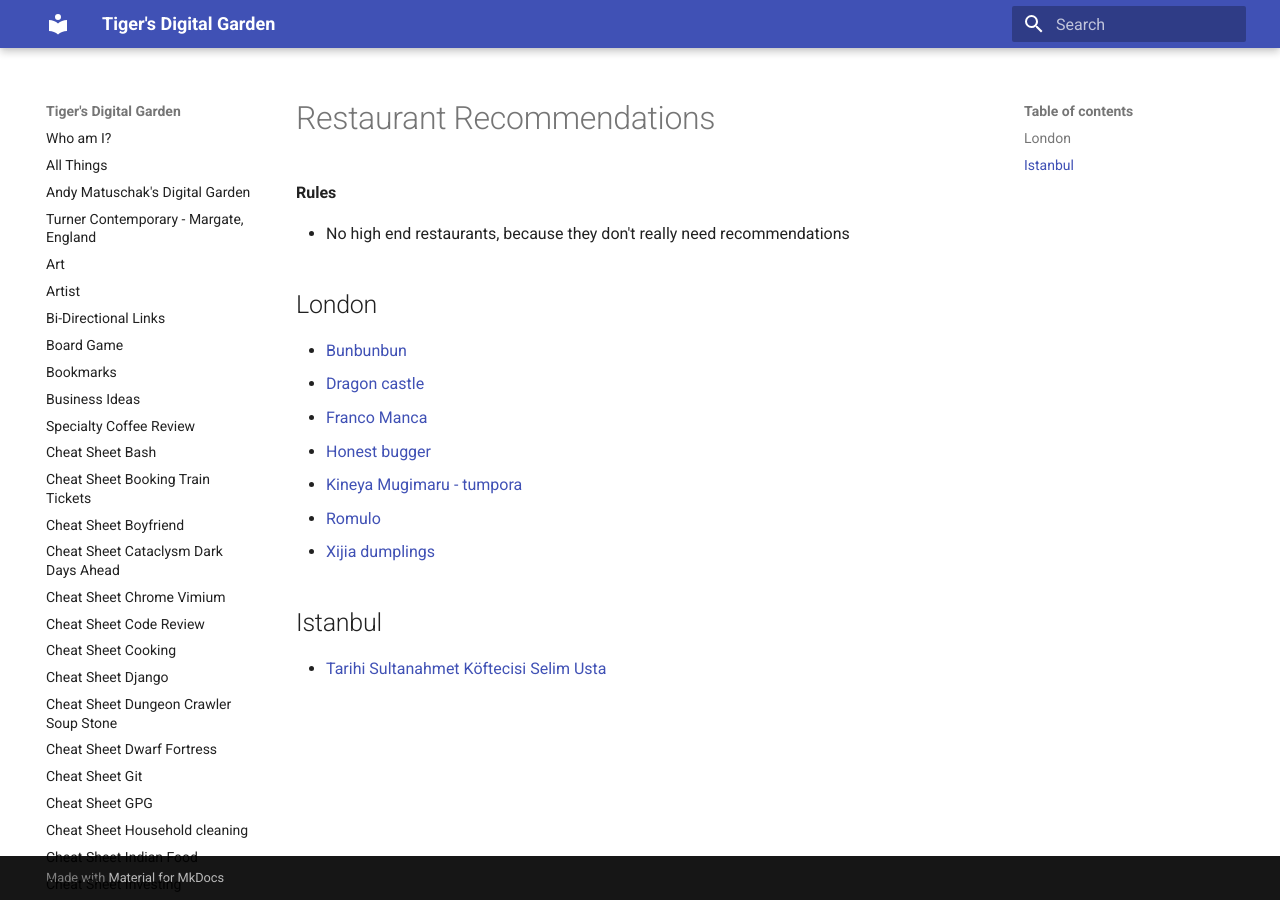
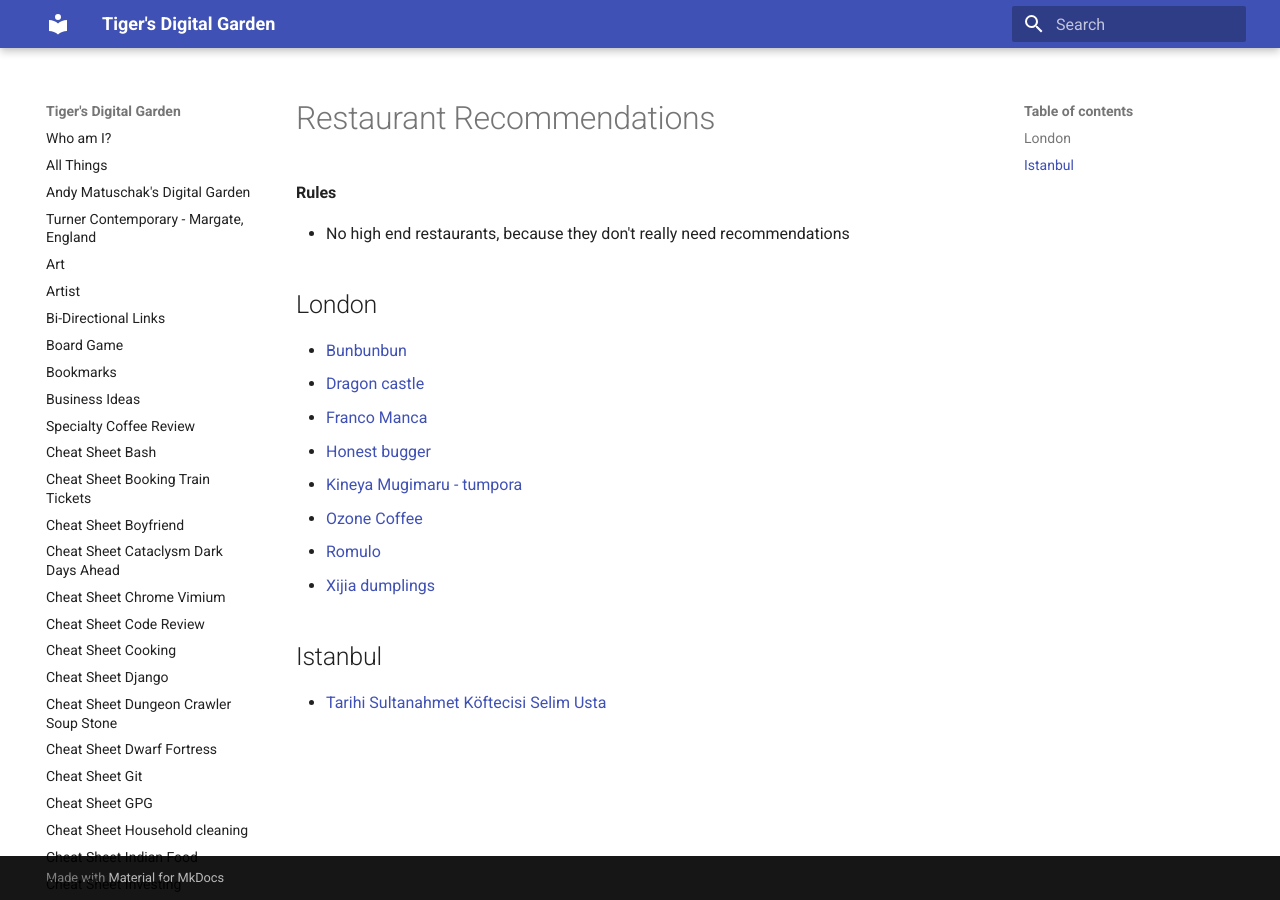
Before and after one commit to ynotstartups/notes, an MkDocs documentation site: the page built from notes/restaurant-recommendations.md, in a window 1280 px wide. Built offline with MkDocs 1.6.1 and Material for MkDocs 9.7.7, drawn with Linux system fonts in a browser that asks for light colours.

Commit message:
add ozone

```diff
--- a/notes/restaurant-recommendations.md
+++ b/notes/restaurant-recommendations.md
@@ -11,6 +11,7 @@
 - [Franco Manca](https://www.francomanca.co.uk/)
 - [Honest bugger](https://www.honestburgers.co.uk/)
 - [Kineya Mugimaru - tumpora](https://www.kineya.co.uk/)
+- [Ozone Coffee](https://ozonecoffee.co.uk/)
 - [Romulo](https://www.romulocafe.co.uk/)
 - [Xijia dumplings](https://www.xihomedumplings.co.uk/)
 
```
